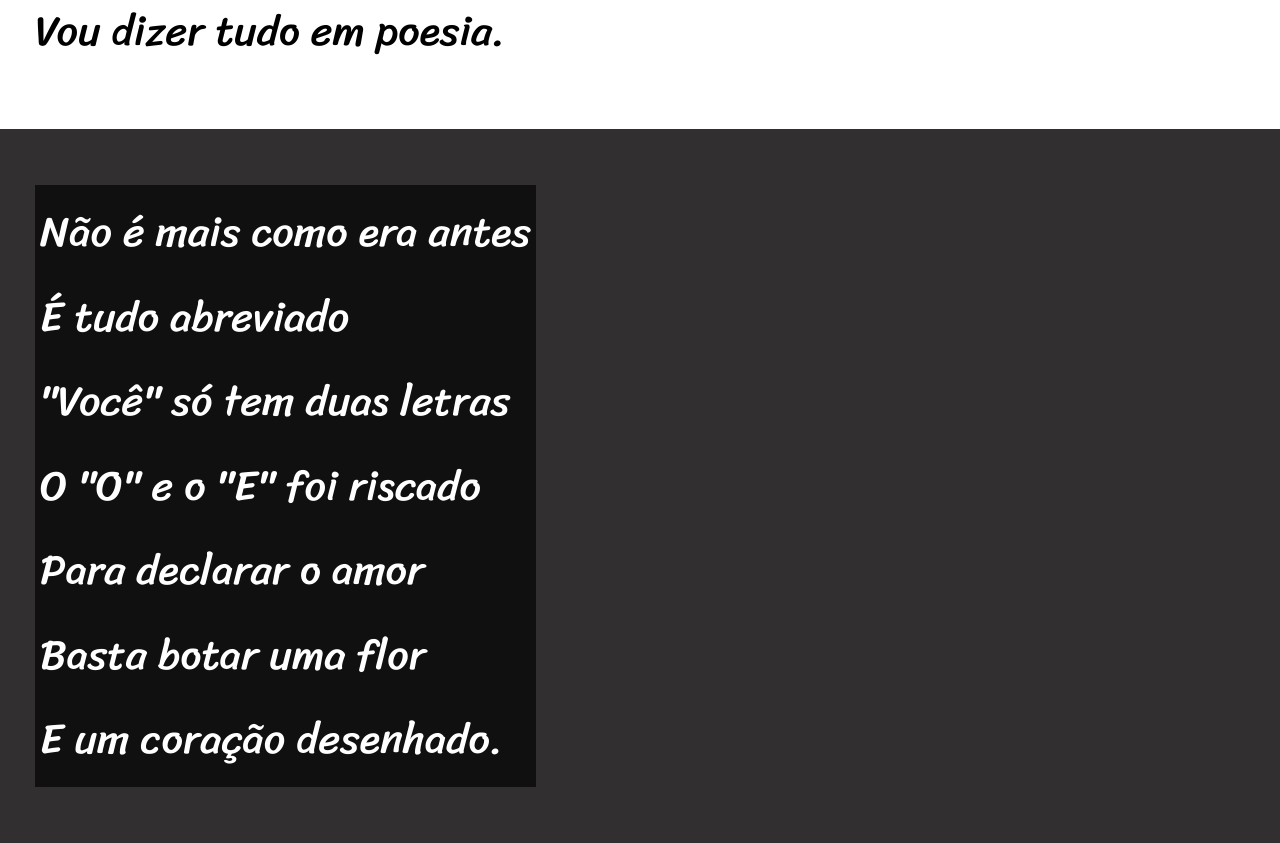
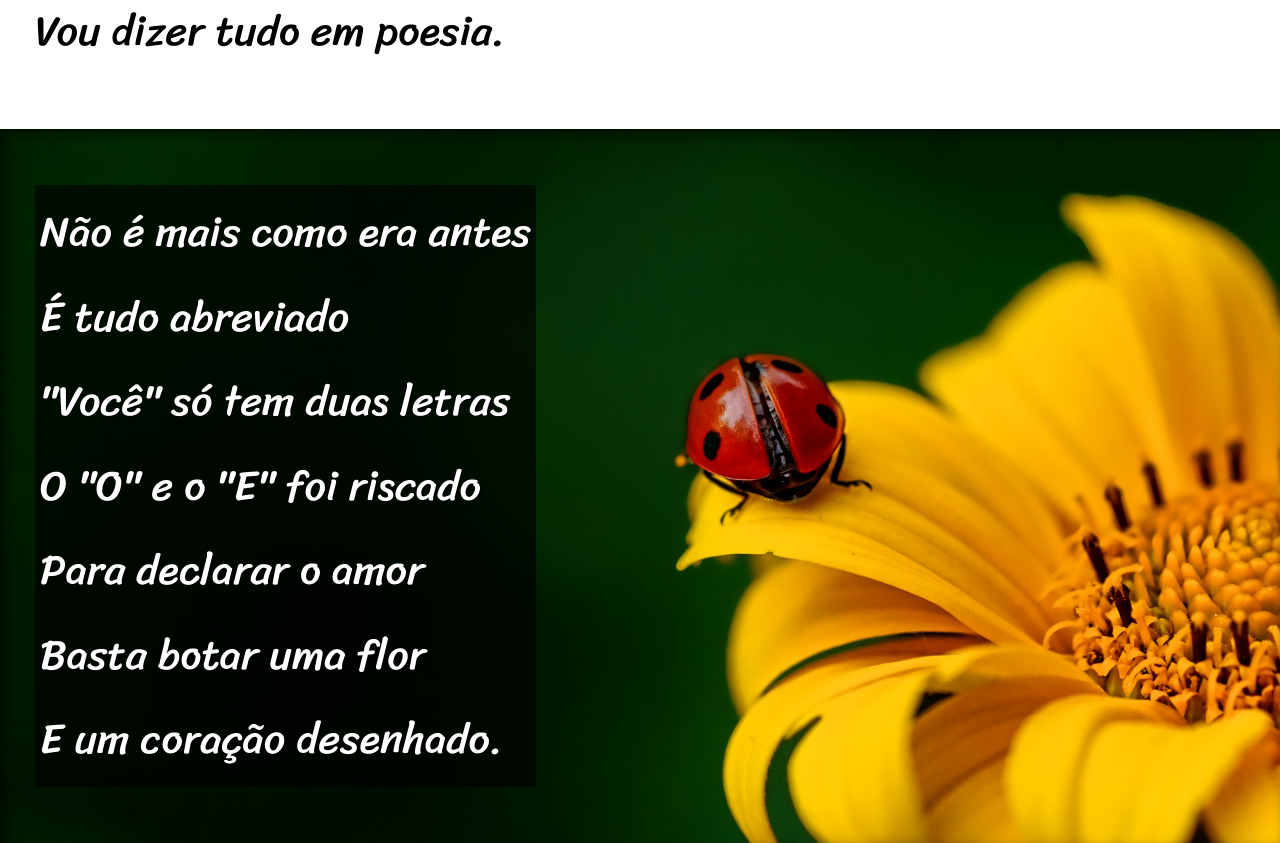
Before and after one commit to marcossneto/projeto-cordel, a plain HTML site: page index.html in a window 1280 px wide. Shown: the part 860-1703 px from the top of the page. Drawn offline with Linux system fonts and the light colour scheme.

Commit message:
finalizei o site

```diff
--- a/index.html
+++ b/index.html
@@ -27,7 +27,7 @@
             </p>
         </section>
 
-        <section class="imagem">
+        <section class="imagem" id="img01">
             <p>
                 Não é mais como era antes <br>
                 É tudo abreviado <br>
@@ -63,7 +63,7 @@
             </p>
         </section>
 
-        <section class="imagem">
+        <section class="imagem" id="img02">
             <p>
                 Tenho saudade das cartas <br>
                 Escritas com a própria mão <br>
--- a/style.css
+++ b/style.css
@@ -60,12 +60,25 @@
 .imagem {
     background-color: rgb(49, 47, 47);
     color: white;
+    box-shadow: inset 6px 6px 13px 0px rgba(0, 0, 0, 0.527);
+    background-size: cover;
+    background-attachment: fixed;
 }
 
 .imagem > p {
     display: inline-block;
     padding: 5px;
     background-color: rgba(0, 0, 0, 0.651);
+    text-shadow: 1px 1px 0px black;
+}
+
+section#img01 {
+    background-image: url('imagens/background001.jpg');
+    background-position: right center;
+}
+
+section#img02 {
+    background-image: url(imagens/background002.jpg);
 }
 
 footer {
```
Also changed, not shown: imagens/._background001.jpg (deleted), imagens/._background002.jpg (deleted), imagens/background001.jpg (added), imagens/background002.jpg (added).
